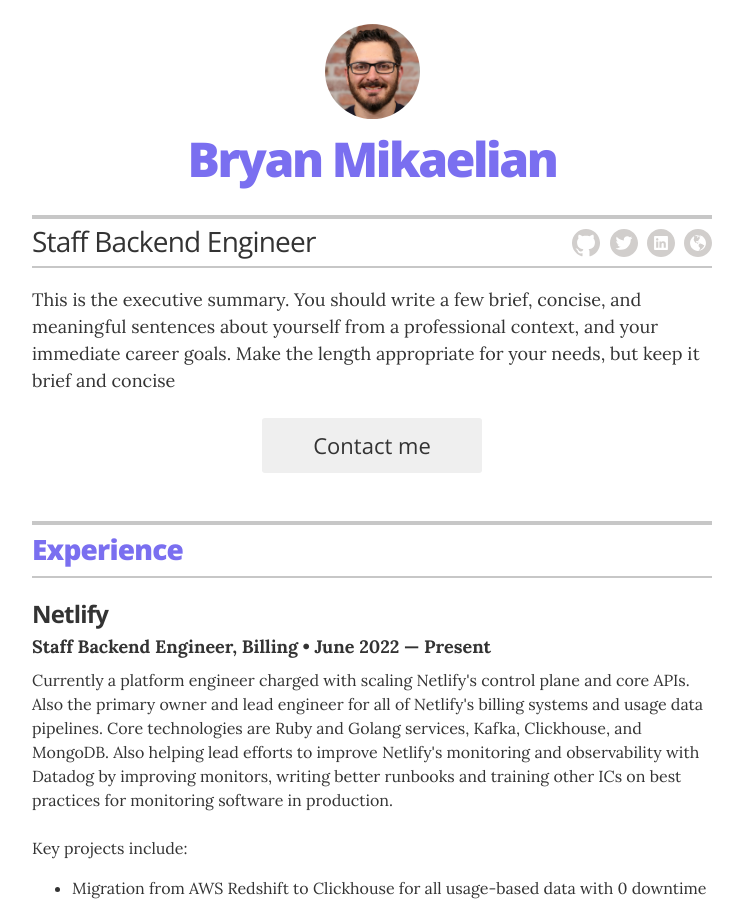
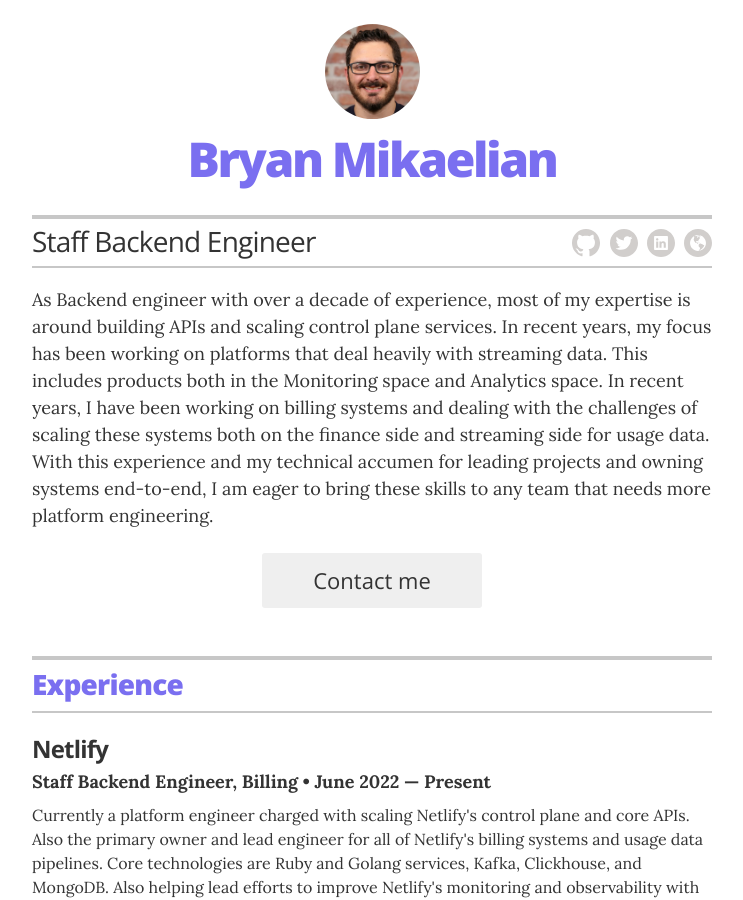
Before and after one commit to bryanmikaelian/resume, a Jekyll site: the page built from index.html, in a window 1280 px wide and 900 px high. Shown: the whole window, without its empty margins (268-1011 px from the left). Built offline with Jekyll 4.4.1, drawn with Linux system fonts in a browser that asks for light colours.

Commit message:
Objective

```diff
--- a/_config.yml
+++ b/_config.yml
@@ -20,10 +20,14 @@ resume_contact_email:           "bryan.mikaelian@gmail.com"
 resume_contact_telephone:       "214-532-7112"
 resume_contact_address:         "10010 Prestwich Ter, Ijamsville, MD 21754"
 
-resume_header_contact_info:     "710010 Prestwich Ter, Ijamsville, MD 21754 • 214-532-7112 • bryan.mikaelian@gmail.com"
+resume_header_contact_info:     "10010 Prestwich Ter, Ijamsville, MD 21754 • 214-532-7112 • bryan.mikaelian@gmail.com"
 display_header_contact_info:    "false"
 
-resume_header_intro: "<p>This is the executive summary. You should write a few brief, concise, and meaningful sentences about yourself from a professional context, and your immediate career goals. Make the length appropriate for your needs, but keep it brief and concise</p>"
+resume_header_intro: "
+<p>
+  As Backend engineer with over a decade of experience, most of my expertise is around building APIs and scaling control plane services. In recent years, my focus has been working on platforms that deal heavily with streaming data. This includes products both in the Monitoring space and Analytics space. In recent years, I have been working on billing systems and dealing with the challenges of scaling these systems both on the finance side and streaming side for usage data. With this experience and my technical accumen for leading projects and owning systems end-to-end, I am eager to bring these skills to any team that needs more platform engineering.
+</p>
+"
 
 # use "yes" to display the email contact button,
 # "no" to display an "I'm not looking for work" message,
```
